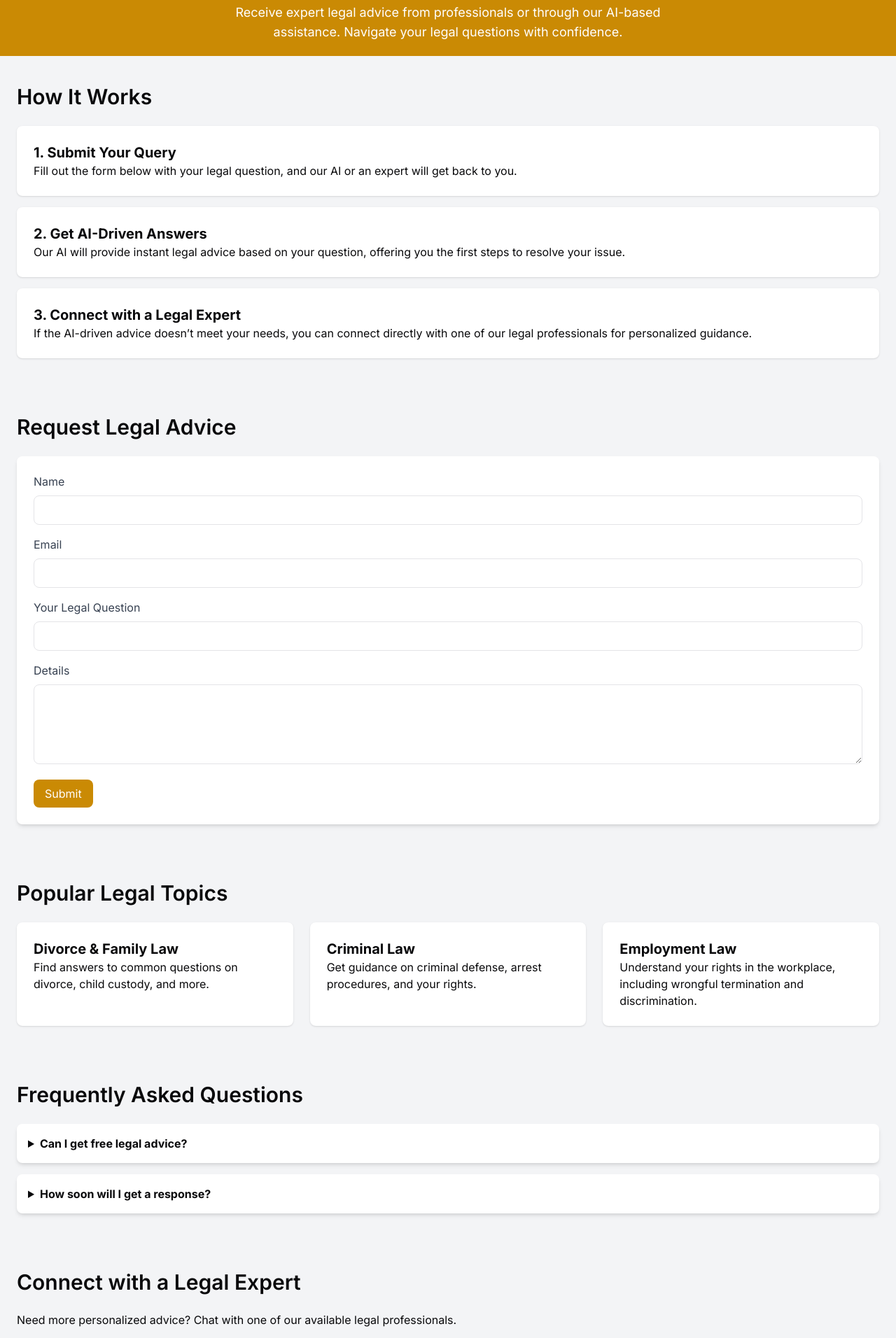
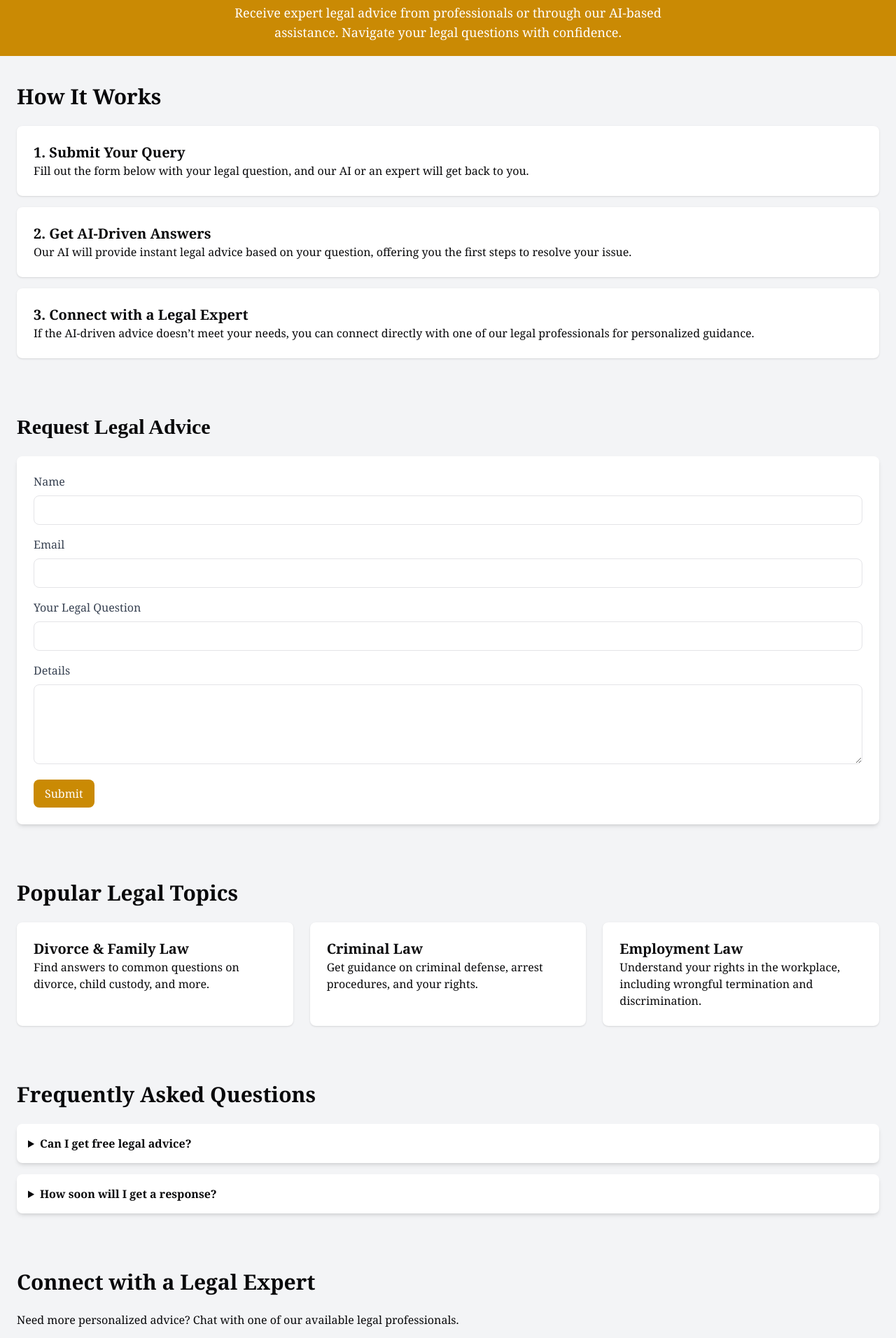
Before and after one commit to idcindia/mAI-Court, a Next.js app: page /legal-advice in a window 1280 px wide. Shown: the part 160-2072 px from the top of the page at 70% size. Built offline with nearby package versions, Linux system fonts and the light colour scheme.

Commit message:
landmark judgment summary and legal advice font changed

```diff
--- a/src/app/landmark-judgment-summaries/page.js
+++ b/src/app/landmark-judgment-summaries/page.js
@@ -10,37 +10,37 @@ const LandmarkJudgmentSummaries = () => {
       >
         <div className="absolute inset-0 bg-black opacity-50"></div>
         <div className="relative z-10 flex flex-col items-center justify-center h-full text-center text-white">
-          <h1 className="text-5xl font-bold bg-gradient-to-r from-[#F09819] to-[#f5c686] bg-clip-text text-transparent">
+          <h1 className="text-5xl font-bold bg-gradient-to-r from-[#F09819] to-[#f5c686] bg-clip-text text-transparent font-serif">
             Landmark Judgment Summaries
           </h1>
-          <p className="mt-4 text-xl text-slate-100">
+          <p className="mt-4 text-xl text-slate-100 font-serif">
             Explore in-depth legal resources and articles written by experts in
             the field.
           </p>
         </div>
       </section>
 
-      <h1 className="text-2xl font-bold mb-4 m-4">Landmark Judgment Summaries</h1>
-      <div className="overflow-x-auto mx-4"> {/* Added div for responsive overflow */}
+      <h1 className="text-2xl font-bold mb-4 m-4 font-times">Landmark Judgment Summaries</h1>
+      <div className="overflow-x-auto mx-4">
         <table className="min-w-full border-collapse border border-gray-600 px-4 my-4"> {/* Added my-4 for vertical spacing */}
           <thead>
             <tr className="bg-gray-100">
-              <th className="border border-gray-300 px-4 py-2">Serial Number</th>
-              <th className="border border-gray-300 px-4 py-2">Date of Judgment</th>
-              <th className="border border-gray-300 px-4 py-2">Cause Title/Case No.</th>
-              <th className="border border-gray-300 px-4 py-2">Subject</th>
-              <th className="border border-gray-300 px-4 py-2">Judgment Summary</th>
+              <th className="border border-gray-300 px-4 py-2 font-serif">Serial Number</th>
+              <th className="border border-gray-300 px-4 py-2 font-serif">Date of Judgment</th>
+              <th className="border border-gray-300 px-4 py-2 font-serif">Cause Title/Case No.</th>
+              <th className="border border-gray-300 px-4 py-2 font-serif">Subject</th>
+              <th className="border border-gray-300 px-4 py-2 font-serif">Judgment Summary</th>
             </tr>
           </thead>
           <tbody>
             {landmarkJudgments.map((judgment) => (
               <tr key={judgment.serialNumber} className="hover:bg-gray-50">
-                <td className="border border-gray-300 px-4 py-2">{judgment.serialNumber}</td>
-                <td className="border border-gray-300 px-4 py-2">{judgment.dateOfJudgment}</td>
-                <td className="border border-gray-300 px-4 py-2">{judgment.causeTitle} <br /> {judgment.caseNo}</td>
-                <td className="border border-gray-300 px-4 py-2">{judgment.subject}</td>
-                <td className="border border-gray-300 px-4 py-2">
-                  <div>
+                <td className="border border-gray-300 px-4 py-2 font-serif">{judgment.serialNumber}</td>
+                <td className="border border-gray-300 px-4 py-2 font-serif">{judgment.dateOfJudgment}</td>
+                <td className="border border-gray-300 px-4 py-2 font-serif">{judgment.causeTitle} <br /> {judgment.caseNo}</td>
+                <td className="border border-gray-300 px-4 py-2 font-serif">{judgment.subject}</td>
+                <td className="border border-gray-300 px-4 py-2 ">
+                  <div className='font-serif'>
                     <strong>{judgment.judgmentSummary.title}</strong><br />
                     Citation: {judgment.judgmentSummary.citation}<br />
                     Justices: {judgment.judgmentSummary.justices}<br />
--- a/src/app/legal-advice/page.js
+++ b/src/app/legal-advice/page.js
@@ -19,10 +19,10 @@ const LegalAdvice = () => {
       {/* Hero Section */}
       <section className="bg-yellow-600 text-white py-5 mt-12">
         <div className="container mx-auto text-center">
-          <h1 className="text-4xl font-bold mb-4">
+          <h1 className="text-4xl font-bold mb-4 font-times">
             Get Professional Legal Advice
           </h1>
-          <p className="text-lg max-w-2xl mx-auto">
+          <p className="text-lg max-w-2xl mx-auto font-serif">
             Receive expert legal advice from professionals or through our
             AI-based assistance. Navigate your legal questions with confidence.
           </p>
@@ -31,27 +31,27 @@ const LegalAdvice = () => {
 
       {/* How It Works Section */}
       <section className="container mx-auto py-10 px-6">
-        <h2 className="text-3xl font-semibold mb-6">How It Works</h2>
+        <h2 className="text-3xl font-semibold mb-6 font-serif">How It Works</h2>
         <ul className="space-y-4">
           <li className="bg-white p-6 shadow rounded-lg">
-            <h3 className="text-xl font-bold">1. Submit Your Query</h3>
-            <p>
+            <h3 className="text-xl font-bold font-serif">1. Submit Your Query</h3>
+            <p className="font-serif">
               Fill out the form below with your legal question, and our AI or an
               expert will get back to you.
             </p>
           </li>
-          <li className="bg-white p-6 shadow rounded-lg">
+          <li className="bg-white p-6 shadow rounded-lg font-serif">
             <h3 className="text-xl font-bold">2. Get AI-Driven Answers</h3>
-            <p>
+            <p className="font-serif">
               Our AI will provide instant legal advice based on your question,
               offering you the first steps to resolve your issue.
             </p>
           </li>
           <li className="bg-white p-6 shadow rounded-lg">
-            <h3 className="text-xl font-bold">
+            <h3 className="text-xl font-bold font-serif">
               3. Connect with a Legal Expert
             </h3>
-            <p>
+            <p className="font-serif">
               If the AI-driven advice doesn’t meet your needs, you can connect
               directly with one of our legal professionals for personalized
               guidance.
@@ -63,13 +63,13 @@ const LegalAdvice = () => {
       {/* Request Legal Advice Form */}
       <section className="bg-gray-100 py-10 px-6">
         <div className="container mx-auto">
-          <h2 className="text-3xl font-semibold mb-6">Request Legal Advice</h2>
+          <h2 className="text-3xl font-semibold mb-6 font-times">Request Legal Advice</h2>
           <form
             className="bg-white p-6 rounded-lg shadow-md"
             onSubmit={handleSubmit}
           >
             <div className="mb-4">
-              <label className="block text-gray-700">Name</label>
+              <label className="block text-gray-700 font-serif">Name</label>
               <input
                 type="text"
                 className="w-full mt-2 p-2 border rounded-lg"
@@ -81,7 +81,7 @@ const LegalAdvice = () => {
               />
             </div>
             <div className="mb-4">
-              <label className="block text-gray-700">Email</label>
+              <label className="block text-gray-700 font-serif">Email</label>
               <input
                 type="email"
                 className="w-full mt-2 p-2 border rounded-lg"
@@ -93,7 +93,7 @@ const LegalAdvice = () => {
               />
             </div>
             <div className="mb-4">
-              <label className="block text-gray-700">Your Legal Question</label>
+              <label className="block text-gray-700 font-serif">Your Legal Question</label>
               <input
                 type="text"
                 className="w-full mt-2 p-2 border rounded-lg"
@@ -105,7 +105,7 @@ const LegalAdvice = () => {
               />
             </div>
             <div className="mb-4">
-              <label className="block text-gray-700">Details</label>
+              <label className="block text-gray-700 font-serif">Details</label>
               <textarea
                 className="w-full mt-2 p-2 border rounded-lg"
                 rows="4"
@@ -118,7 +118,7 @@ const LegalAdvice = () => {
             </div>
             <button
               type="submit"
-              className="bg-yellow-600 text-white py-2 px-4 rounded-lg hover:bg-yellow-700"
+              className="bg-yellow-600 text-white py-2 px-4 rounded-lg hover:bg-yellow-700 font-serif"
             >
               Submit
             </button>
@@ -128,25 +128,25 @@ const LegalAdvice = () => {
 
       {/* Popular Legal Topics Section */}
       <section className="container mx-auto py-10 px-6">
-        <h2 className="text-3xl font-semibold mb-6">Popular Legal Topics</h2>
+        <h2 className="text-3xl font-semibold mb-6 font-serif">Popular Legal Topics</h2>
         <div className="grid grid-cols-1 md:grid-cols-3 gap-6">
           <div className="bg-white p-6 shadow rounded-lg">
-            <h3 className="text-xl font-bold">Divorce & Family Law</h3>
-            <p>
+            <h3 className="text-xl font-bold font-serif">Divorce & Family Law</h3>
+            <p className="font-serif">
               Find answers to common questions on divorce, child custody, and
               more.
             </p>
           </div>
           <div className="bg-white p-6 shadow rounded-lg">
-            <h3 className="text-xl font-bold">Criminal Law</h3>
-            <p>
+            <h3 className="text-xl font-bold font-serif">Criminal Law</h3>
+            <p className="font-serif">
               Get guidance on criminal defense, arrest procedures, and your
               rights.
             </p>
           </div>
           <div className="bg-white p-6 shadow rounded-lg">
-            <h3 className="text-xl font-bold">Employment Law</h3>
-            <p>
+            <h3 className="text-xl font-bold font-serif">Employment Law</h3>
+            <p className="font-serif">
               Understand your rights in the workplace, including wrongful
               termination and discrimination.
             </p>
@@ -157,24 +157,24 @@ const LegalAdvice = () => {
 
       {/* FAQ Section */}
       <section className="container mx-auto py-10 px-6">
-        <h2 className="text-3xl font-semibold mb-6">
+        <h2 className="text-3xl font-semibold mb-6 font-serif">
           Frequently Asked Questions
         </h2>
         <div className="space-y-4">
           <details className="bg-white p-4 rounded-lg shadow-md">
-            <summary className="font-bold">
+            <summary className="font-bold font-serif">
               Can I get free legal advice?
             </summary>
-            <p className="text-gray-700 mt-2">
+            <p className="text-gray-700 mt-2 font-serif">
               Yes, our AI-based advice is free, and we offer free consultations
               with our legal experts.
             </p>
           </details>
           <details className="bg-white p-4 rounded-lg shadow-md">
-            <summary className="font-bold">
+            <summary className="font-bold font-serif">
               How soon will I get a response?
             </summary>
-            <p className="text-gray-700 mt-2">
+            <p className="text-gray-700 mt-2 font-serif">
               You can get immediate advice through our AI. For expert advice,
               response times may vary but typically within 24 hours.
             </p>
@@ -185,14 +185,14 @@ const LegalAdvice = () => {
       {/* Live Chat with Experts Section */}
       <section className="bg-gray-100 py-10 px-6">
         <div className="container mx-auto">
-          <h2 className="text-3xl font-semibold mb-6">
+          <h2 className="text-3xl font-semibold mb-6 font-serif">
             Connect with a Legal Expert
           </h2>
-          <p className="mb-4">
+          <p className="mb-4 font-serif">
             Need more personalized advice? Chat with one of our available legal
             professionals.
           </p>
-          <button className="bg-yellow-600 text-white py-2 px-4 rounded-lg hover:bg-yellow-700">
+          <button className="bg-yellow-600 text-white font-serif py-2 px-4 rounded-lg hover:bg-yellow-700">
             Start Live Chat
           </button>
         </div>
```
